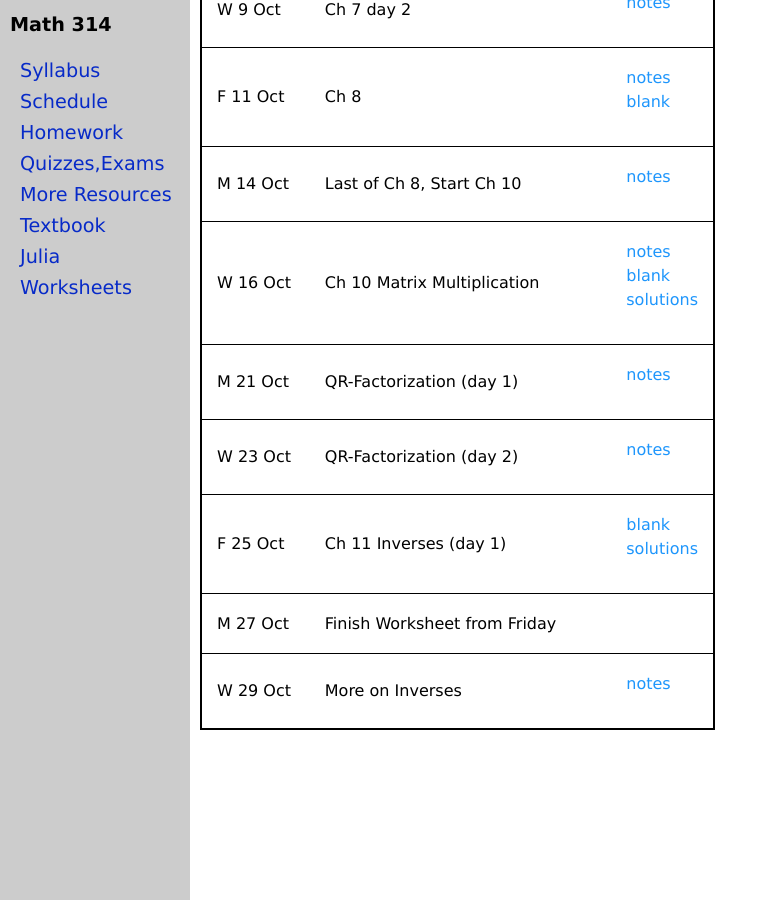
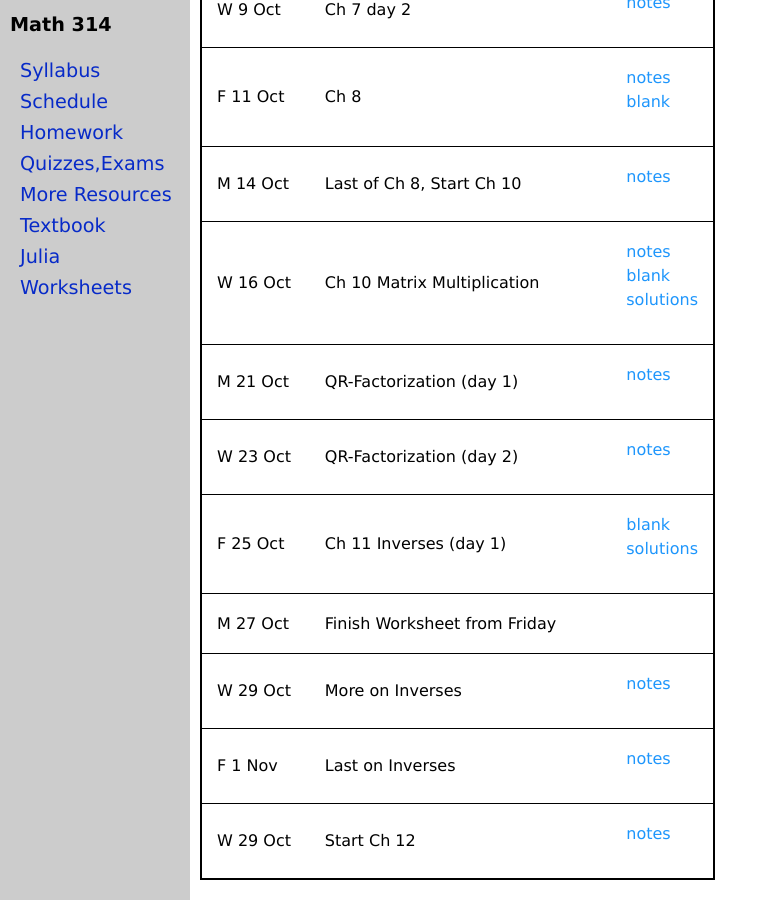
Before and after one commit to jrfaudree/LA, a Jekyll site: the page built from worksheets.md, in a window 1280 px wide and 900 px high, scrolled down 1641 px. Shown: the whole window, without its empty margins (0-767 px from the left). Built offline with Jekyll 4.4.1, drawn with Linux system fonts in a browser that asks for light colours.

Commit message:
Update worksheets.yml

```diff
--- a/_data/worksheets.yml
+++ b/_data/worksheets.yml
@@ -81,7 +81,7 @@ worksheets:
   notes: Zoom-day.pdf
 - date: W 23 Oct
   name: QR-Factorization (day 2)
-  notes: Zoom-day2.pdf
+  notes: Wed-23Oct-Notes.pdf
 - date: F 25 Oct
   name: Ch 11 Inverses (day 1)
   blank: M314_Ch11-inverses-intro.pdf
@@ -91,3 +91,9 @@ worksheets:
 - date: W 29 Oct
   name: More on Inverses
   notes: Ch11-inverses.pdf
+- date: F 1 Nov
+  name: Last on Inverses
+  notes: Last-of-invertibility.pdf
+- date: W 29 Oct
+  name: Start Ch 12
+  notes: Mon-4-Nov.pdf
```
